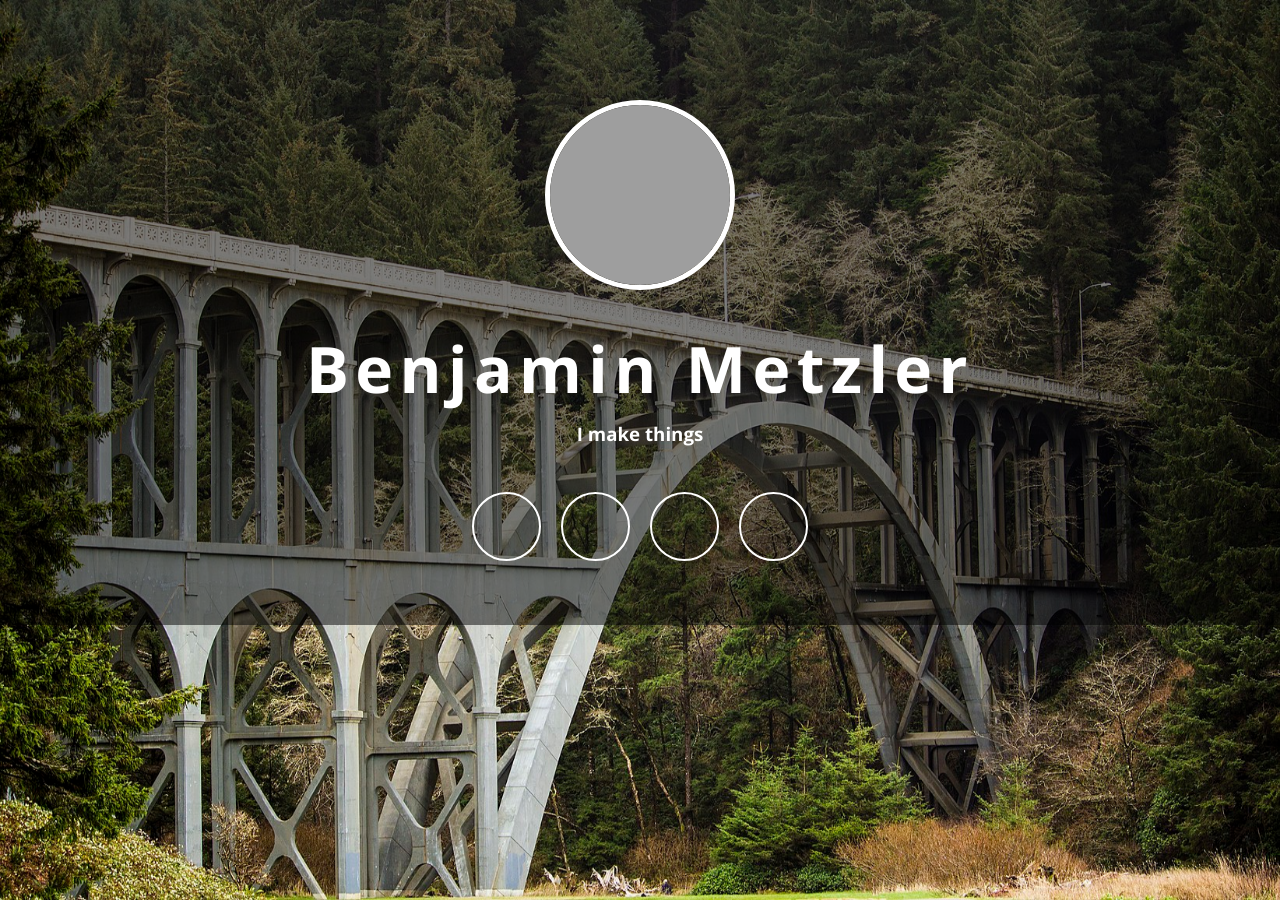
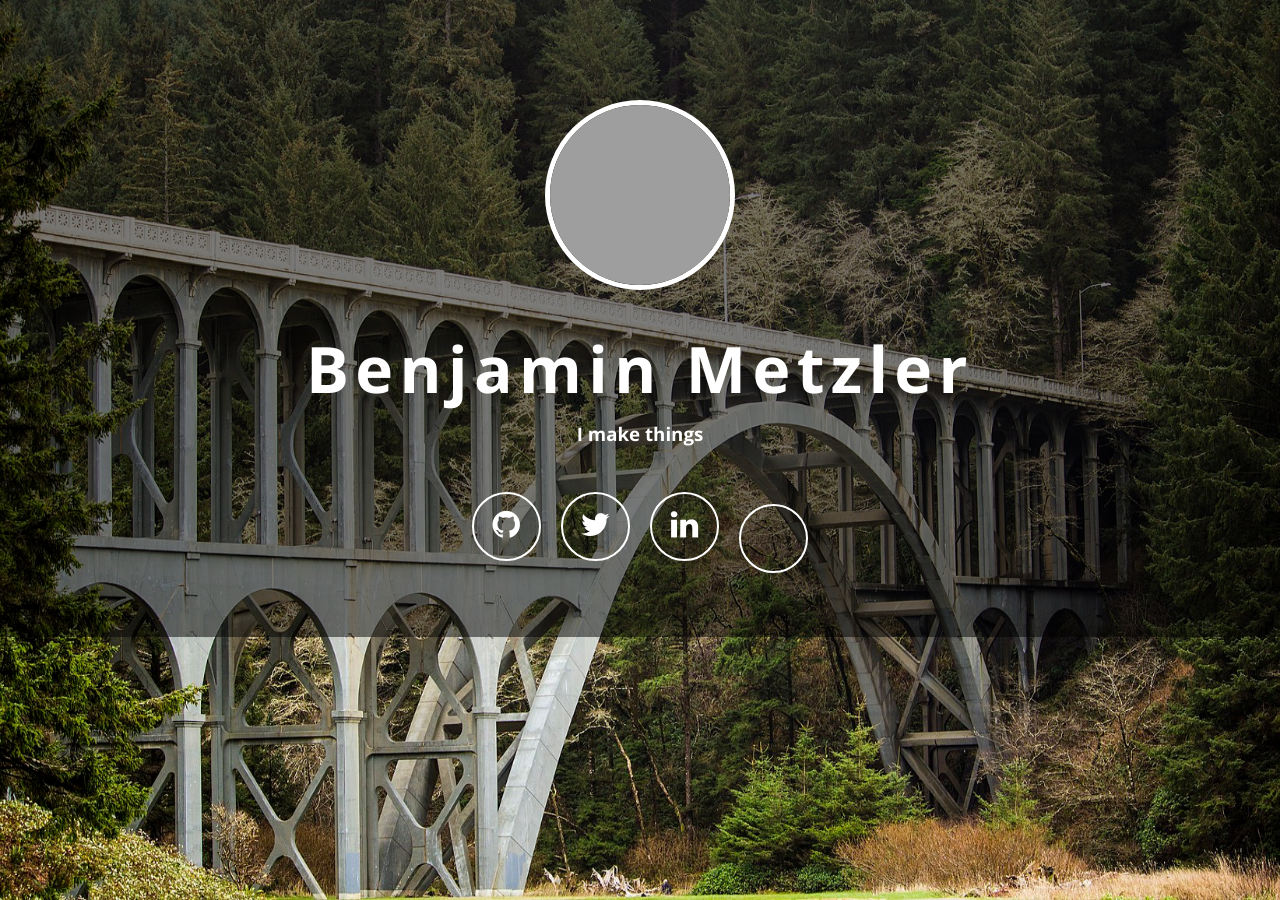
Before and after one commit to benjaminmetzler/benjaminmetzler.github.io, a Jekyll site: the page built from index.html, in a window 1280 px wide. Built offline with Jekyll 4.4.1, drawn with Linux system fonts in a browser that asks for light colours; nearby versions of some CDN libraries; grey boxes are pictures that could not be loaded.

Commit message:
Add back key icon and old font awsome

```diff
--- a/index.html
+++ b/index.html
@@ -15,7 +15,7 @@
         {% endif %}
         <link rel="stylesheet" href="{{ "css/front.css" | prepend: site.baseurl }}">
         <link href='https://fonts.googleapis.com/css?family=Open+Sans:400,700&subset=latin' rel='stylesheet' type='text/css'>
-        <link rel="stylesheet" href="https://kit.fontawesome.com/dae3861e4a.js">
+        <link rel="stylesheet" href="https://maxcdn.bootstrapcdn.com/font-awesome/4.5.0/css/font-awesome.min.css">
     </head>
     <body>
         <div class="content">
```
